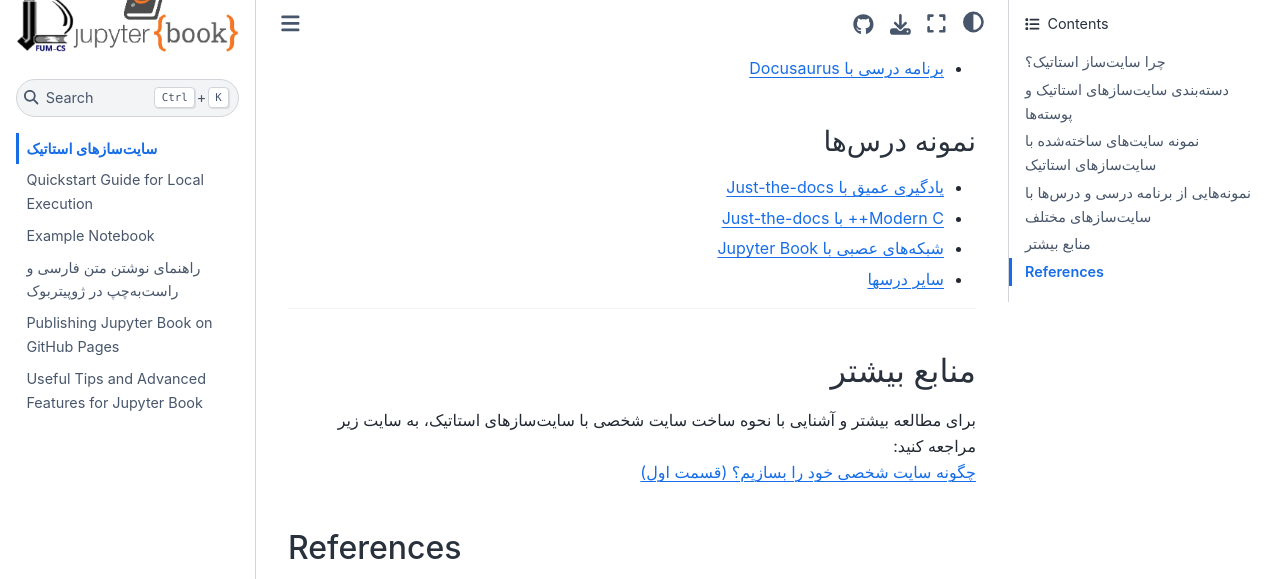
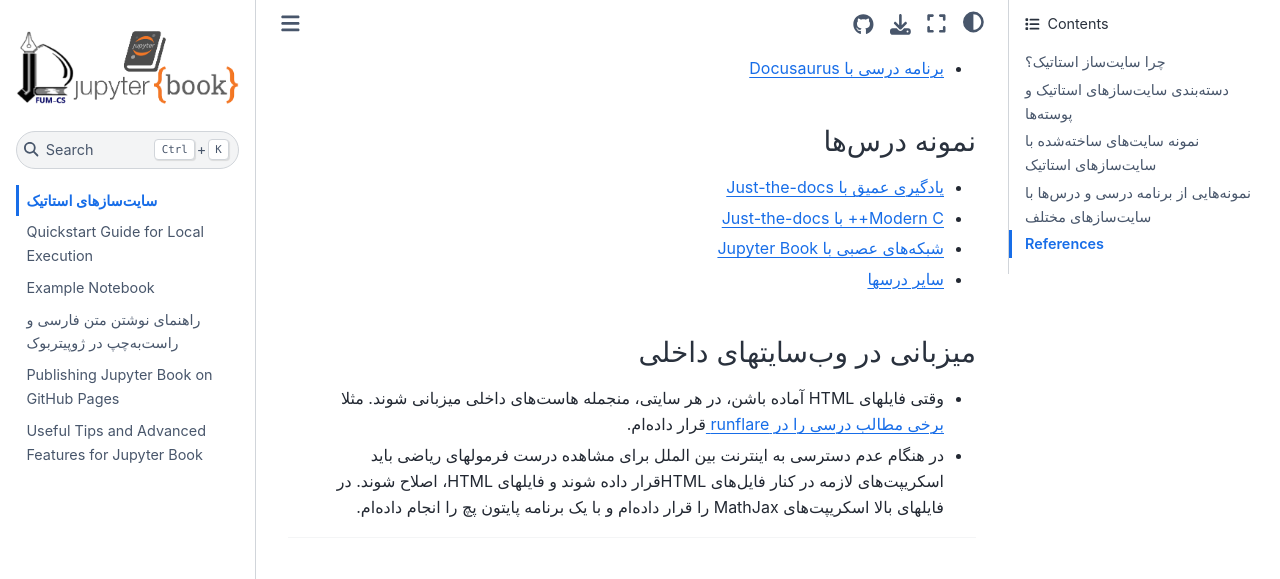
Before and after one commit to fum-cs/jupyter-book-tutorial, a Jupyter Book: the page built from docs/home.md, in a window 1280 px wide and 900 px high, scrolled down 1842 px, cut to the strip 0-579 px from the top of the window. Built offline with Jupyter Book 1.0.4 settings and Sphinx 7.4.7 and the Sphinx Book theme 1.1.4, drawn with Linux system fonts in a browser that asks for light colours; comment, search, counter and statistics services are not loaded.

Commit message:
Edit notes

```diff
--- a/docs/home.md
+++ b/docs/home.md
@@ -59,6 +59,7 @@
 - [برنامه درسی با GitBook](https://cs-um.gitbook.io/curr/)
 - [برنامه درسی با Docusaurus](https://fum-cs.github.io/)
 
+
 ### نمونه درس‌ها
 
 - [یادگیری عمیق با Just-the-docs](https://fum-cs.github.io/dl-fall-2023/)
@@ -66,12 +67,16 @@
 - [شبکه‌های عصبی با Jupyter Book](https://fum-cs.github.io/neural-networks/)
 - [سایر درسها](https://mamintoosi.github.io/teaching/)
 
+### میزبانی در وب‌سایتهای داخلی
+
+- وقتی فایلهای HTML آماده باشن، در هر سایتی، منجمله هاست‌های داخلی میزبانی شوند.
+مثلا
+ [برخی مطالب درسی را در runflare ](http://mamintoosi.runflare.run/)
+ قرار داده‌ام.
+-  در هنگام عدم دسترسی به اینترنت بین الملل برای مشاهده درست فرمولهای ریاضی باید اسکریپت‌های لازمه در کنار فایل‌های HTML‌قرار داده شوند و فایلهای HTML، اصلاح شوند.
+  در فایلهای بالا اسکریپت‌های MathJax را قرار داده‌ام و با یک برنامه پایتون پچ را انجام داده‌ام.
+
 ---
-
-## منابع بیشتر
-
-برای مطالعه بیشتر و آشنایی با نحوه ساخت سایت شخصی با سایت‌سازهای استاتیک، به سایت زیر مراجعه کنید:
-[چگونه سایت شخصی خود را بسازیم؟ (قسمت اول)](https://aprd.ir/create-your-own-website-part1/)
 
 </div>
 
```
Also changed, not shown: docs/persian-text.md (+4 -8 lines).
